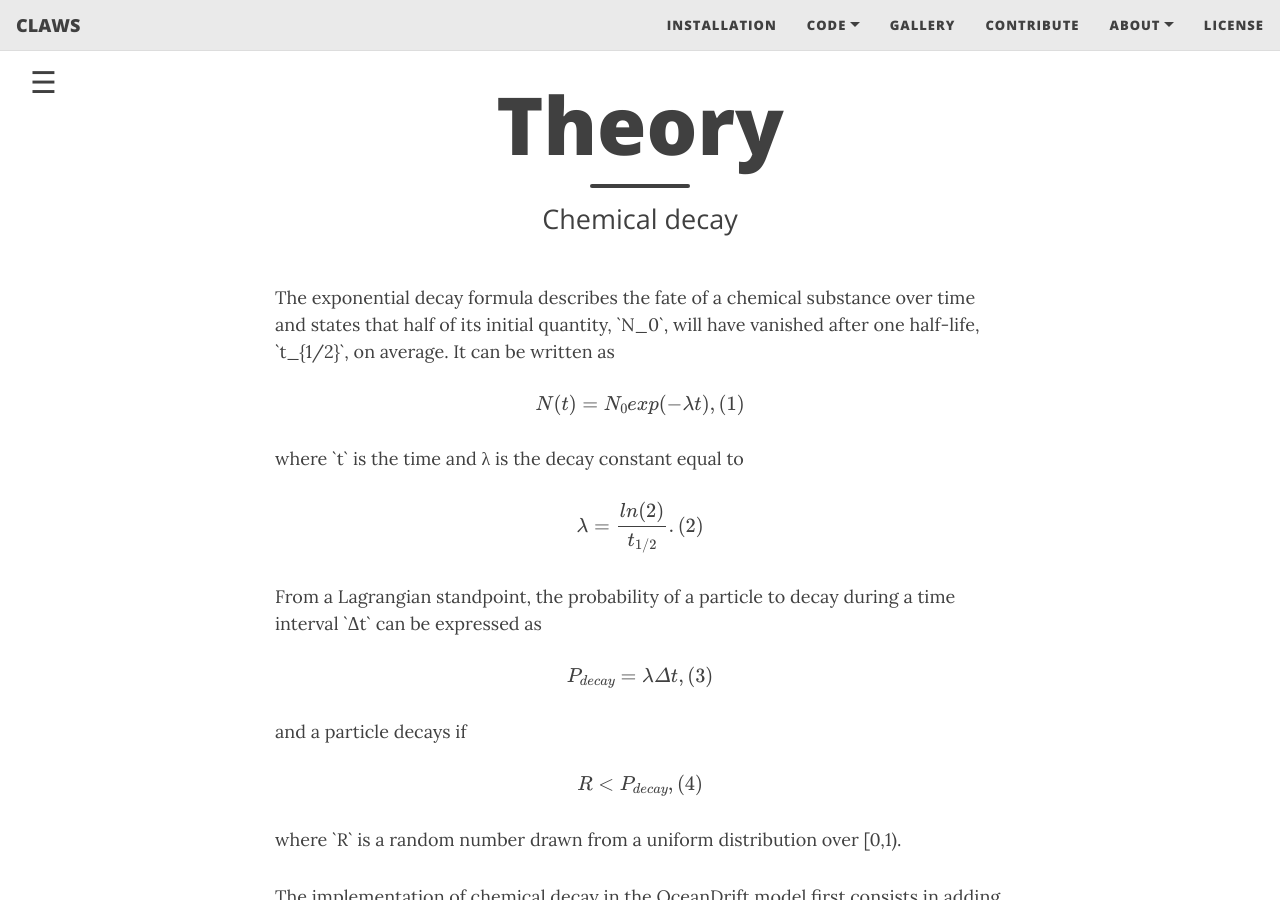
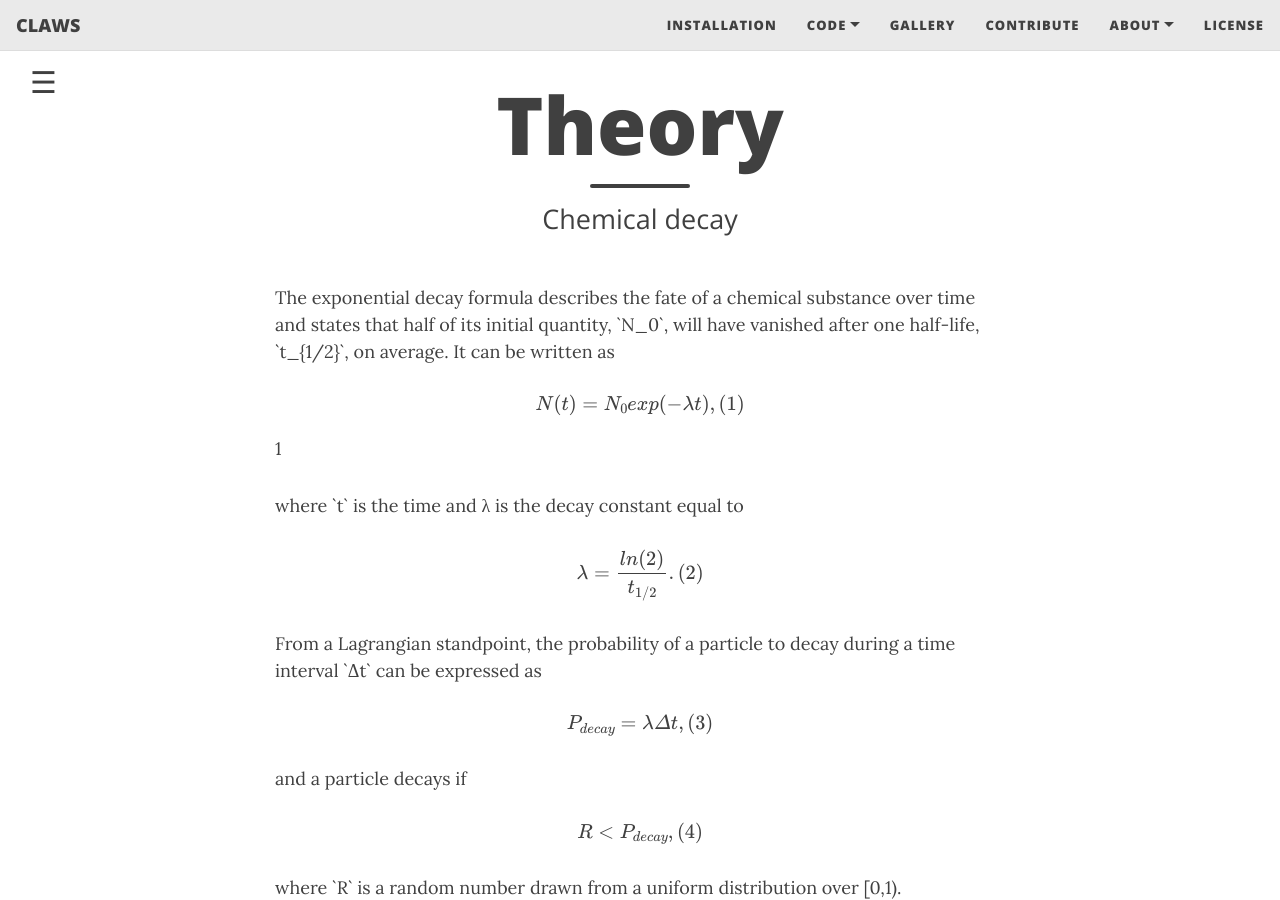
Before and after one commit to claws-scot/claws-scot.github.io, a Jekyll site: the page built from theory.md, in a window 1280 px wide and 900 px high. Built offline with Jekyll 4.4.1, drawn with Linux system fonts in a browser that asks for light colours; nearby versions of some CDN libraries; formulas are drawn with MathJax 3.

Commit message:
Editing web pages

```diff
--- a/theory.md
+++ b/theory.md
@@ -37,7 +37,7 @@ if (localStorage.getItem("show_sidenav")) openNav()
 
 <p>The exponential decay formula describes the fate of a chemical substance over time and states that half of its initial quantity, `N_0`, will have vanished after one half-life, `t_{1/2}`, on average. It can be written as</p>
 
-<p>$$ N(t) = N_0 exp(-&#955; t),           &nbsp;&nbsp;&nbsp;&nbsp;(1)$$</p>
+<p>$$ N(t) = N_0 exp(-&#955; t),           &nbsp;&nbsp;&nbsp;&nbsp;(1)$$1</p>
 <!--    \label{eq:exponentialdecay}-->
 
 <p>where `t` is the time and &#955; is the decay constant equal to</p>
```
